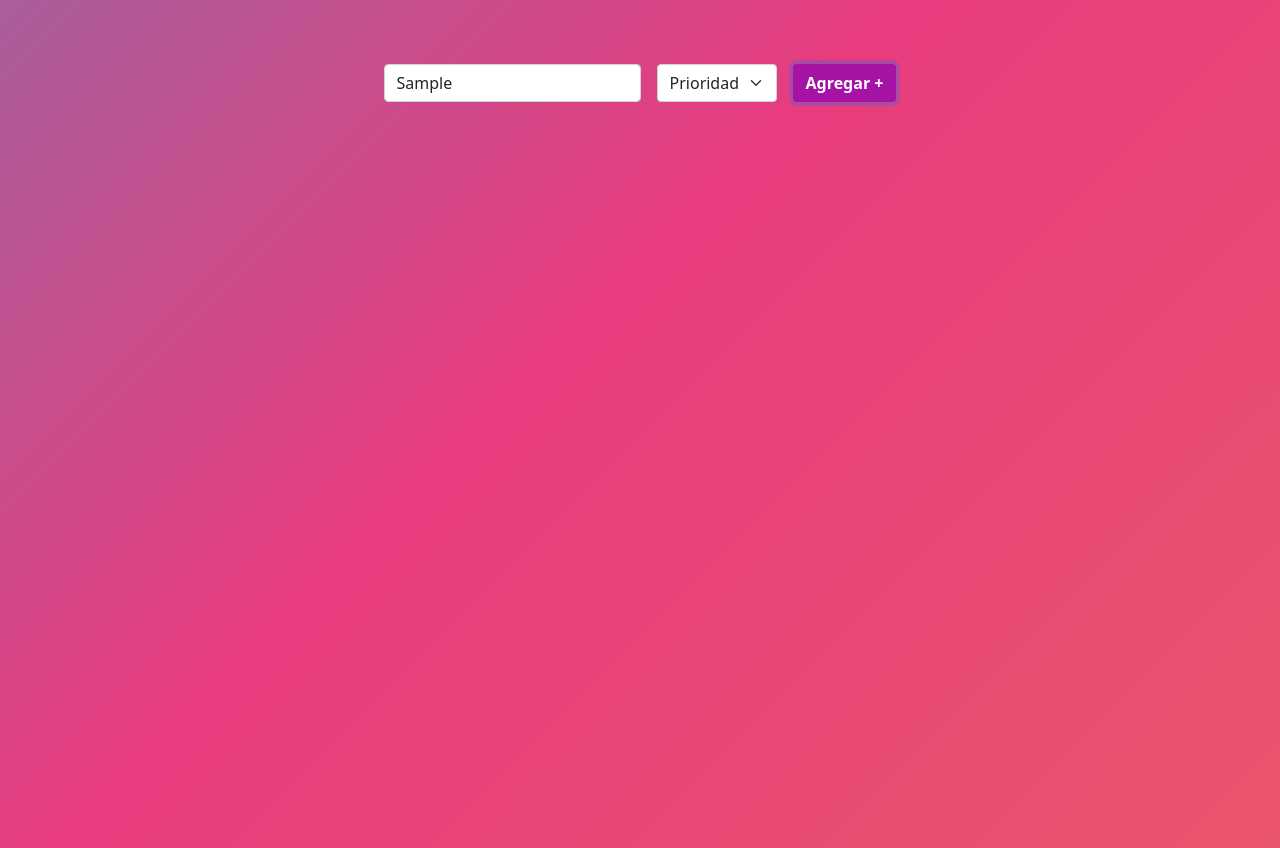
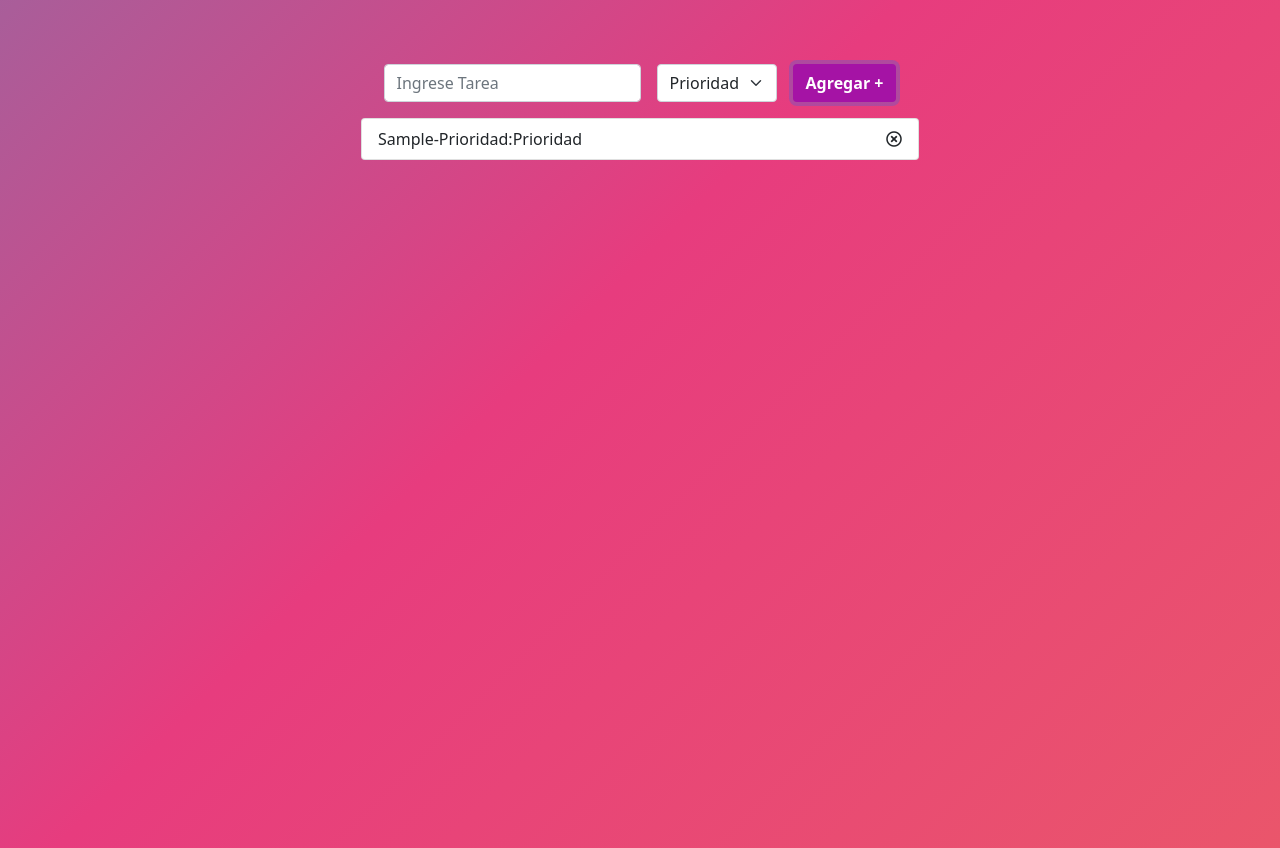
Before and after one commit to marcusty15/todolist-vanilla-js, a plain HTML site: page index.html in a window 1280 px wide. Both pictures are taken after typing "Sample" into the empty fields and a click on the button "Agregar +". Drawn offline with nearby package versions, Linux system fonts and the light colour scheme.

Commit message:
review de js

```diff
--- a/index.html
+++ b/index.html
@@ -28,7 +28,7 @@
               </select>
             </div>
             <div class="col-auto">
-              <button type="submit" class="btn btn-violet mb-3" id="agregar">Agregar +</button>
+              <button type="submit" onclick="todoList(event)" class="btn btn-violet mb-3" id="agregar">Agregar +</button>
             </div>
         </div>
         <!-- fin -->
@@ -36,7 +36,7 @@
         <!-- lista de tareas -->
         <ul class="list-group w-50 mx-auto" id="lista-de-tareas">
 
-          </ul>
+          </ul >
           <!-- fin -->
 
     </div>
--- a/js/index.js
+++ b/js/index.js
@@ -1,5 +1,42 @@
 // colocá las declaraciones acá
+let listDeTareas = [];
 
-
+let inputTarea = document.querySelector("#task");
+let inputPrioridad = document.querySelector("#prioridad");
+let ul = document.querySelector("#lista-de-tareas");
 
 //declaramos el class Tarea
+
+class Tarea {
+  constructor(nombre, prioridad) {
+    (this.nombre = nombre), (this.prioridad = prioridad);
+  }
+  agregarTarea(array) {
+    listDeTareas.push(array);
+  }
+}
+
+const mostrarLista = () => {
+    ul.innerHTML = ''
+  listDeTareas.forEach((tarea, index) => {
+    ul.innerHTML += `<li class="list-group-item d-flex justify-content-between align-items-center"
+        >${tarea.nombre}-Prioridad:${tarea.prioridad}<i id=${index} class="far fa-times-circle" onclick="eliminar(event)"></i></li>`;
+  });
+
+};
+let id = document.querySelector(`#index`)
+const todoList = (event) => {
+  event.preventDefault();
+
+  const newObjet = new Tarea(inputTarea.value, inputPrioridad.value);
+  newObjet.agregarTarea(newObjet);
+  mostrarLista();
+  inputTarea.value = ''
+};
+
+const eliminar = (event) => {
+  listDeTareas.splice(event.target.id,1);
+  mostrarLista();
+  console.log(event);
+  console.log(listDeTareas);
+};
```
